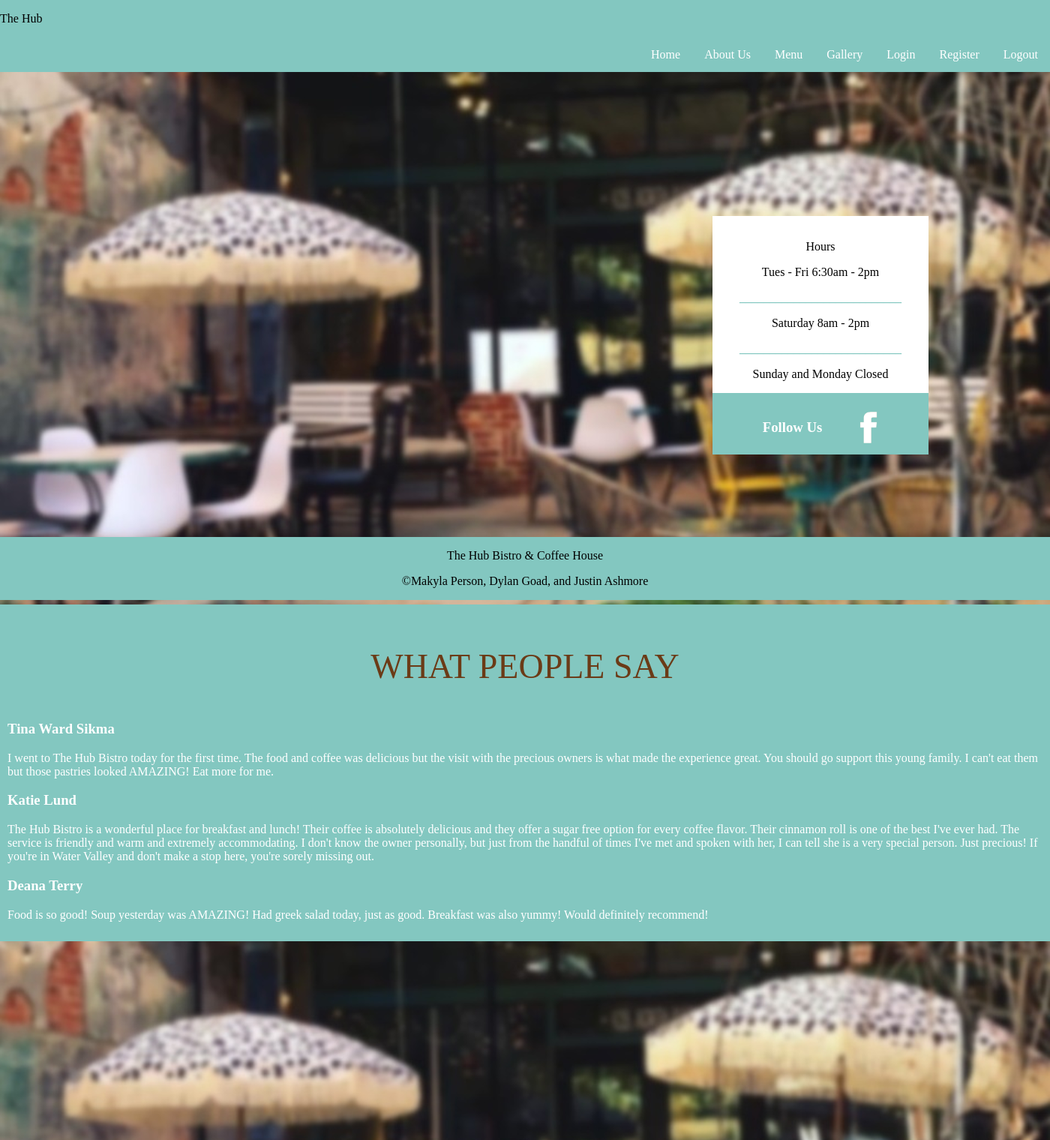
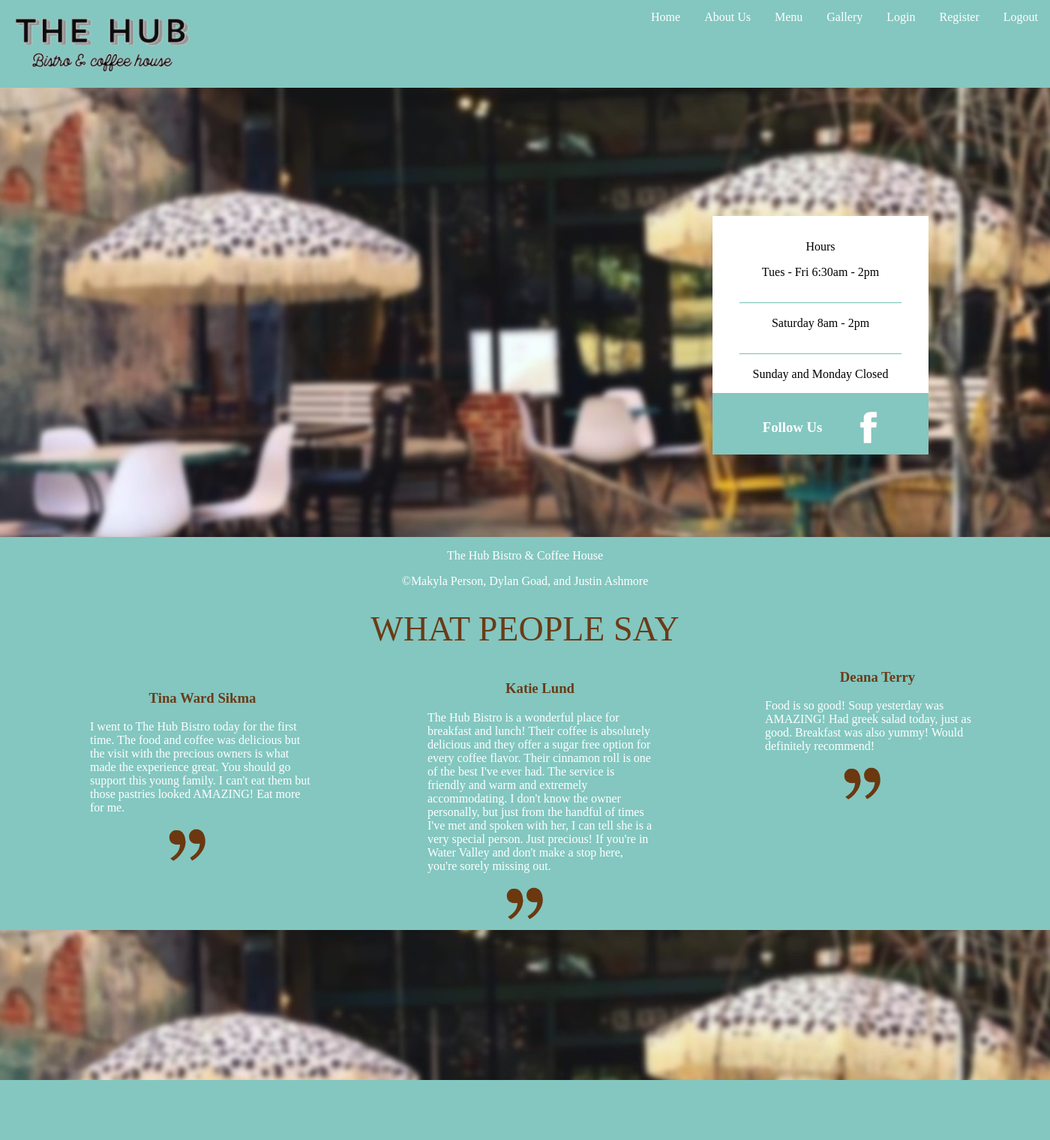
Before and after one commit to makylaperson43/Capstone, a Django app: page / in a window 1400 px wide. Shown: the top 1520 px of the page at 75% size. After the commit the page ends 1440 px from the top, so only its background shows below. Run offline with Django 3.2, Linux system fonts and the light colour scheme; parts of the project's set-up code (start-up, migrations or seed data) failed here and were passed over.

Commit message:
Makyla Reviews

```diff
--- a/HUB/static/styles.css
+++ b/HUB/static/styles.css
@@ -64,9 +64,9 @@ body {
 .reviewsBackground {
   background-color: #83c7c0;
   color: white;
-  padding: 10px;
-  margin-top: 200px;
-  margin-bottom: 500px;
+  padding: 10px 0 120px 0;
+  margin-top: 150px;
+  margin-bottom: 200px;
 }
 
 .whatPeopleSay {
@@ -228,3 +228,32 @@ img {
   padding: 10px;
   border-radius: 20px;
 }
+
+.reviewsName {
+  color: #6b3b17;
+  text-align: center;
+}
+
+.divBox1 {
+  width: 300px;
+  padding: 50px;
+  margin: -60px 0 0 70px;
+}
+
+.divBox2 {
+  width: 300px;
+  padding: 50px;
+  margin: -364px 0 0 520px;
+}
+
+.divBox3 {
+  width: 300px;
+  padding: 50px;
+  margin: -457px 0 0 970px;
+}
+
+.quotationSize {
+  width: 60px;
+  height: 50px;
+  margin-left: 100px;
+}
--- a/HUB/templates/base.html
+++ b/HUB/templates/base.html
@@ -11,7 +11,7 @@
 
   <body class="bodybody">
     <div class="navBackground">
-      <p class="theHubWord">The Hub</p>
+      <img class="theHubWord" src="static/images/hubLogo.png" />
       {% comment %}
       <div class="cartImage">
         <a href="{%url 'cart-page'%}">
--- a/HUB/templates/home.html
+++ b/HUB/templates/home.html
@@ -24,33 +24,44 @@
   <div class="reviewsBackground">
     <p class="whatPeopleSay">WHAT PEOPLE SAY</p>
     <div>
-      <h3 class="reviewsNameTina">Tina Ward Sikma</h3>
+      <div class="divBox1">
+        <h3 class="reviewsName">Tina Ward Sikma</h3>
         <p class="tinaReviewParagraph">
           I went to The Hub Bistro today for the first time. The food and coffee
           was delicious but the visit with the precious owners is what made the
           experience great. You should go support this young family. I can't eat
           them but those pastries looked AMAZING! Eat more for me.
         </p>
+        <img class="quotationSize" src="static/images/newquotation.png"
+      </div>
     </div>
     <div>
-      <h3 class="reviewsNameKatie">Katie Lund</h3>
+      <div class="divBox2">
+        <h3 class="reviewsName">Katie Lund</h3>
+
         <p class="katieReviewParagraph">
           The Hub Bistro is a wonderful place for breakfast and lunch! Their
           coffee is absolutely delicious and they offer a sugar free option for
           every coffee flavor. Their cinnamon roll is one of the best I've ever
           had. The service is friendly and warm and extremely accommodating. I
-        don't know the owner personally, but just from the handful of times I've
-        met and spoken with her, I can tell she is a very special person. Just
-        precious! If you're in Water Valley and don't make a stop here, you're
-        sorely missing out.
+          don't know the owner personally, but just from the handful of times
+          I've met and spoken with her, I can tell she is a very special person.
+          Just precious! If you're in Water Valley and don't make a stop here,
+          you're sorely missing out.
         </p>
+        <img class="quotationSize" src="static/images/newquotation.png"
+      </div>
     </div>
     <div>
-      <h3 class="reviewsNameDeana">Deana Terry</h3>
+      <div class="divBox3">
+        <h3 class="reviewsName">Deana Terry</h3>
+
         <p class="deanaReviewParagraph">
-        Food is so good! Soup yesterday was AMAZING! Had greek salad today, just
-        as good. Breakfast was also yummy! Would definitely recommend!
+          Food is so good! Soup yesterday was AMAZING! Had greek salad today,
+          just as good. Breakfast was also yummy! Would definitely recommend!
         </p>
+        <img class="quotationSize" src="static/images/newquotation.png"
+      </div>
     </div>
   </div>
 </body>
```
Also changed, not shown: HUB/templates/login.html (+1 -91 lines), HUB/static/images/newquotation.png (added). Lines whose indentation alone changed are shown as unchanged.
